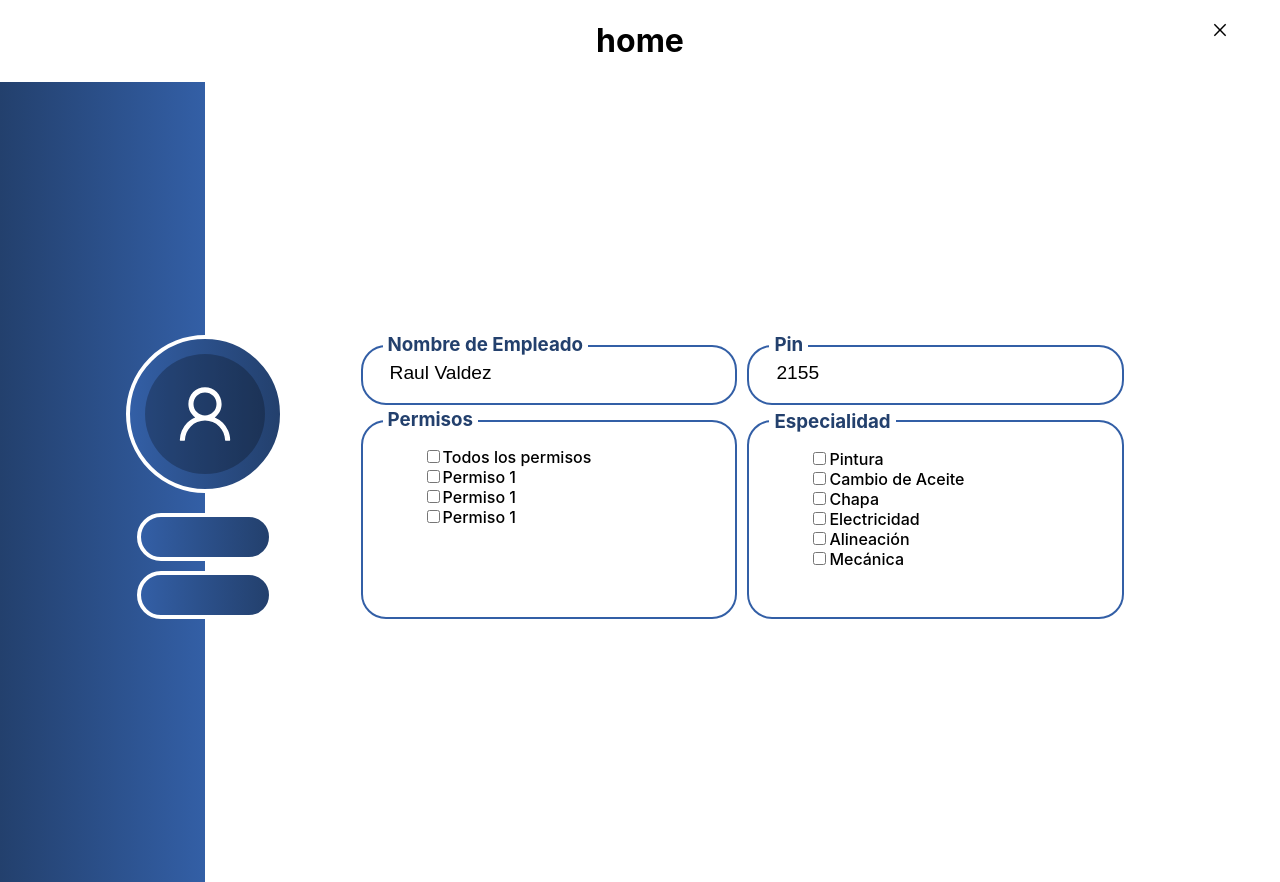
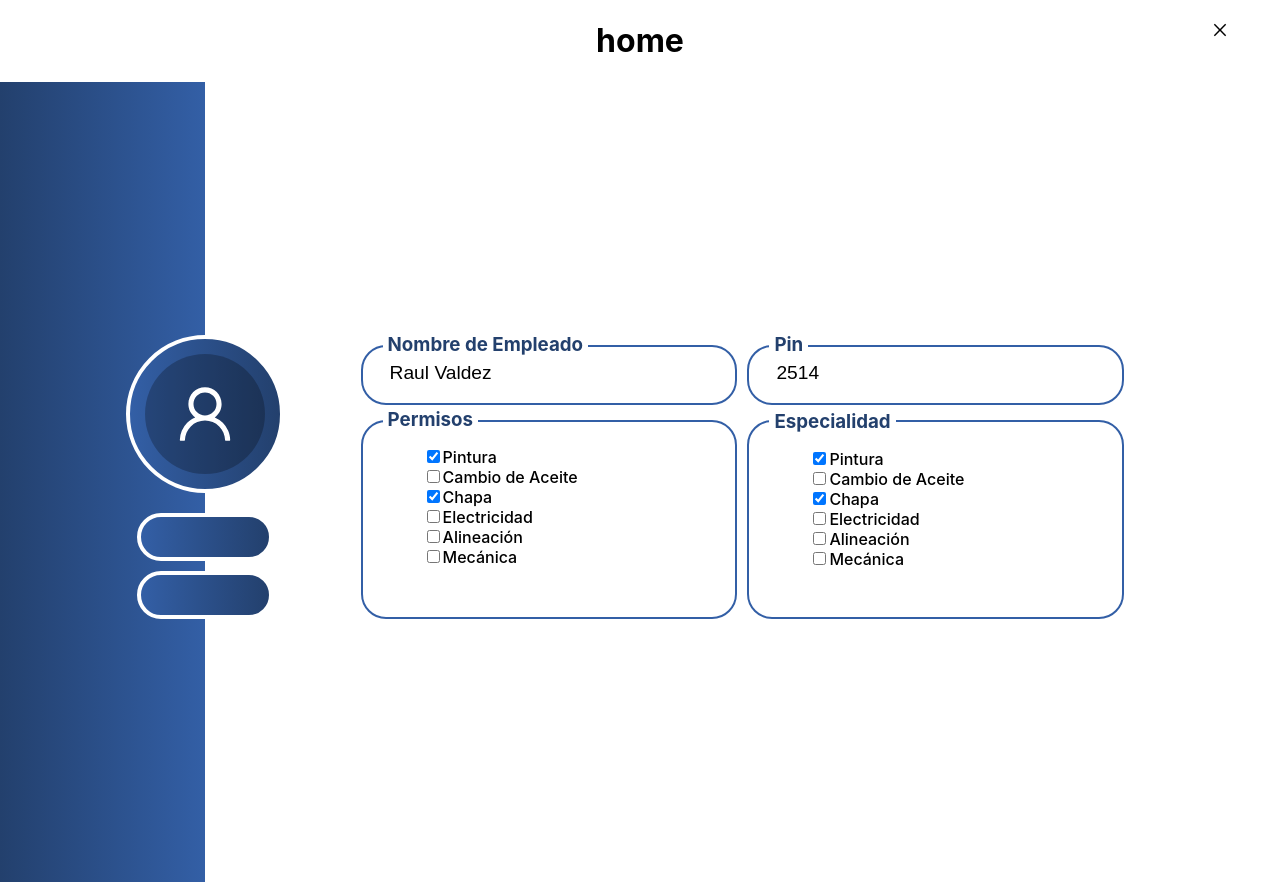
Before and after one commit to CarToFix/CarToFixV2_Frontend, a React (Create React App) app: page / in a window 1280 px wide. Built offline with nearby package versions, Linux system fonts and the light colour scheme.

Commit message:
now all info comes from outside the component

```diff
--- a/src/App.js
+++ b/src/App.js
@@ -1,7 +1,7 @@
 import React from 'react';
 import './App.css';
 // import MenuUsuarios from './views/menu_usuarios';
-import CrearModificarEempleado from './views/crear_modificar_empleado';
+import CrearModificarEmpleado from './views/crear_modificar_empleado';
 
 
 function App() {
@@ -10,7 +10,7 @@ function App() {
       <header >
         <h1>home</h1>
       </header>
-      <CrearModificarEempleado/>
+      <CrearModificarEmpleado/>
       {/* <MenuUsuarios /> */}
     </div>
   );
--- a/src/views/crear_modificar_empleado.jsx
+++ b/src/views/crear_modificar_empleado.jsx
@@ -1,47 +1,25 @@
-import React from 'react'
+import React from 'react';
+import { useState, useEffect } from 'react';
 import styled from "styled-components";
 import { CloseOutlined, UserOutlined } from '@ant-design/icons';
 import { Avatar } from 'antd';
+import userInfo from './info.json';
 
-let actualUser = {
-    nombre: "Raul Valdez"
+export default function CrearModificarEmpleado() {
+
+    const [fetchedData, setFetchedData] = useState({})
+
+    useEffect(() => {
+        if (userInfo) {
+            setFetchedData(userInfo)
         }
+    }, [])
 
-let actualPin = {
-    number: 2155
-}
+    console.log('user info: ', fetchedData);
 
-let permisos = [
-    {
-        nombre: "Todos los permisos",
-        permitido: false,
-    },
-    {
-        nombre: "Permiso 1",
-        permitido: true,
-    },
-    {
-        nombre: "Permiso 1",
-        permitido: false,
-    },
-    {
-        nombre: "Permiso 1",
-        permitido: true,
-    }
-]
-
-let especialidad = [
-    { nombre: "Pintura" },
-    { nombre: "Cambio de Aceite" },
-    { nombre: "Chapa" },
-    { nombre: "Electricidad" },
-    { nombre: "Alineación" },
-    { nombre: "Mecánica" }
-]
-
-export default function CrearModificarEempleado() {
     return (
         <>
+            {userInfo ? (
                 <Container>
                     <Aside>
                         <div style={{ display: 'flex', flexDirection: 'column', alignItems: 'center', marginLeft: '16vw' }}>
@@ -68,7 +46,7 @@ export default function CrearModificarEempleado() {
                                             <h3>
                                                 Nombre de Empleado
                                             </h3>
-                                        <input type="text" value={actualUser.nombre} />
+                                            <input type="text" value={fetchedData.nombre} />
                                         </div>
                                     </LabelNombre>
                                     <LabelPin>
@@ -76,7 +54,7 @@ export default function CrearModificarEempleado() {
                                             <h3>
                                                 Pin
                                             </h3>
-                                        <input type="text" value={actualPin.number} />
+                                            <input type="text" value={fetchedData.pin} />
                                         </div>
 
                                     </LabelPin>
@@ -87,19 +65,16 @@ export default function CrearModificarEempleado() {
                                         <div>
                                             <h3>Permisos</h3>
                                             <ul>
-                                            {
-                                                permisos.map((p, index) => {
+                                                {fetchedData.especialidad && fetchedData.especialidad.map((e, index) => {
                                                     return (
+                                                        <li key={index}>
+                                                            <input type="checkbox" id={e.nombre} name={e.nombre} checked={e.capacitado} />
+                                                            <label htmlFor={e.nombre}>{e.nombre}</label>
+                                                        </li>
+                                                    );
+                                                })}
+                                            </ul>
 
-                                                        <li key={index}>
-                                                            <input type="checkbox" id={p.nombre} name={p.nombre} />
-                                                            <label htmlFor={p.nombre}>{p.nombre}</label>
-                                                        </li>
-                                                    )
-
-                                                })
-                                            }
-                                        </ul>
                                         </div>
                                     </LabelPermisos>
                                     <LabelEspecialidad>
@@ -107,10 +82,10 @@ export default function CrearModificarEempleado() {
                                             <h3>Especialidad</h3>
                                             <ul>
                                                 {
-                                                especialidad.map((e, index) => {
+                                                    fetchedData.especialidad && fetchedData.especialidad.map((e, index) => {
                                                         return (
                                                             <li key={index}>
-                                                            <input type="checkbox" id={e.nombre} name={e.nombre} />
+                                                                <input type="checkbox" id={e.nombre} name={e.nombre} checked={e.capacitado} />
                                                                 <label htmlFor={e.nombre}>{e.nombre}</label>
                                                             </li>
                                                         )
@@ -127,19 +102,15 @@ export default function CrearModificarEempleado() {
                         </Article>
                     </Main>
                 </Container>
+            ) : (<p>Cargando</p>)}
         </>
-
     )
 }
 
 const Container = styled.div`
-
     display: flex;
     width: 100%;
     flex-direction: row;
-
-
-
 `
 
 const Main = styled.div`
@@ -150,13 +121,9 @@ flex-wrap: nowrap;
     align-items: center;
     justify-content: center;
     align-content: center;
-
-
-
 `
 
 const Article = styled.div`
-
     display: flex;
     flex-direction: column;
     flex-wrap: nowrap;
@@ -164,8 +131,6 @@ align-items: center;
     justify-content: center;
     align-content: center;
     text-align: start;
-
-
 `
 
 const Aside = styled.div`
@@ -175,11 +140,9 @@ flex-direction: column;
     height: 100vh;
     width: 16vw;
     justify-content: center;
+`
 
-
-`
 const BigProfilePic = styled.div`
-
     background-image: linear-gradient(to right, #335FA6, #23406D);
     border: solid 4px;
     height: 150px;
@@ -189,24 +152,19 @@ const BigProfilePic = styled.div`
     margin-bottom: 20px;
     font-weight: bold;
     font-size: xx-large;
-    color : white;
+    color: white;
     flex-direction: column;
     justify-content: center;
     align-items: center;
-
-
 `
 
 const BigButton = styled.div`
-
     border: 4px solid white;
     border-radius: 30px;
     background-image: linear-gradient(to right, #335FA6, #23406D);
     height: 5vh;
     width: 10vw;
     margin-bottom: 10px;
-
-
 `
 
 const LabelNombre = styled.div`
@@ -238,8 +196,6 @@ div {
             font-size: larger;
         }
     }
-
-
 `
 
 const LabelPin = styled.div`
@@ -267,10 +223,9 @@ div {
             font-size: larger;
         }
     }
+`
 
-`
 const LabelPermisos = styled.div`
-
     border: solid 2px #335FA6;
     width: 26vw;
     padding: 10px 20px;
@@ -289,10 +244,9 @@ div {
         top: -24px;
         font-weight: 500;
     }
+`
 
-`
 const LabelEspecialidad = styled.div`
-
     border: solid 2px #335FA6;
     width: 26vw;
     padding: 10px 20px;
@@ -311,5 +265,4 @@ div {
         top: -22px;
         font-weight: 500;
     }
-
 `
--- /dev/null
+++ b/src/views/info.json
@@ -0,0 +1,48 @@
+{
+    "nombre": "Raul Valdez",
+    "pin": "2514",
+    "permisos": [
+        {
+            "nombre": "Todos los permisos",
+            "permitido": false
+        },
+        {
+            "nombre": "Permiso 1",
+            "permitido": true
+        },
+        {
+            "nombre": "Permiso 2",
+            "permitido": false
+        },
+        {
+            "nombre": "Permiso 3",
+            "permitido": true
+        }
+    ],
+    "especialidad": [
+        {
+            "nombre": "Pintura",
+            "capacitado": true
+        },
+        {
+            "nombre": "Cambio de Aceite",
+            "capacitado": false
+        },
+        {
+            "nombre": "Chapa",
+            "capacitado": true
+        },
+        {
+            "nombre": "Electricidad",
+            "capacitado": false
+        },
+        {
+            "nombre": "Alineación",
+            "capacitado": false
+        },
+        {
+            "nombre": "Mecánica",
+            "capacitado": false
+        }
+    ]
+}
```
Lines whose indentation alone changed are shown as unchanged.
